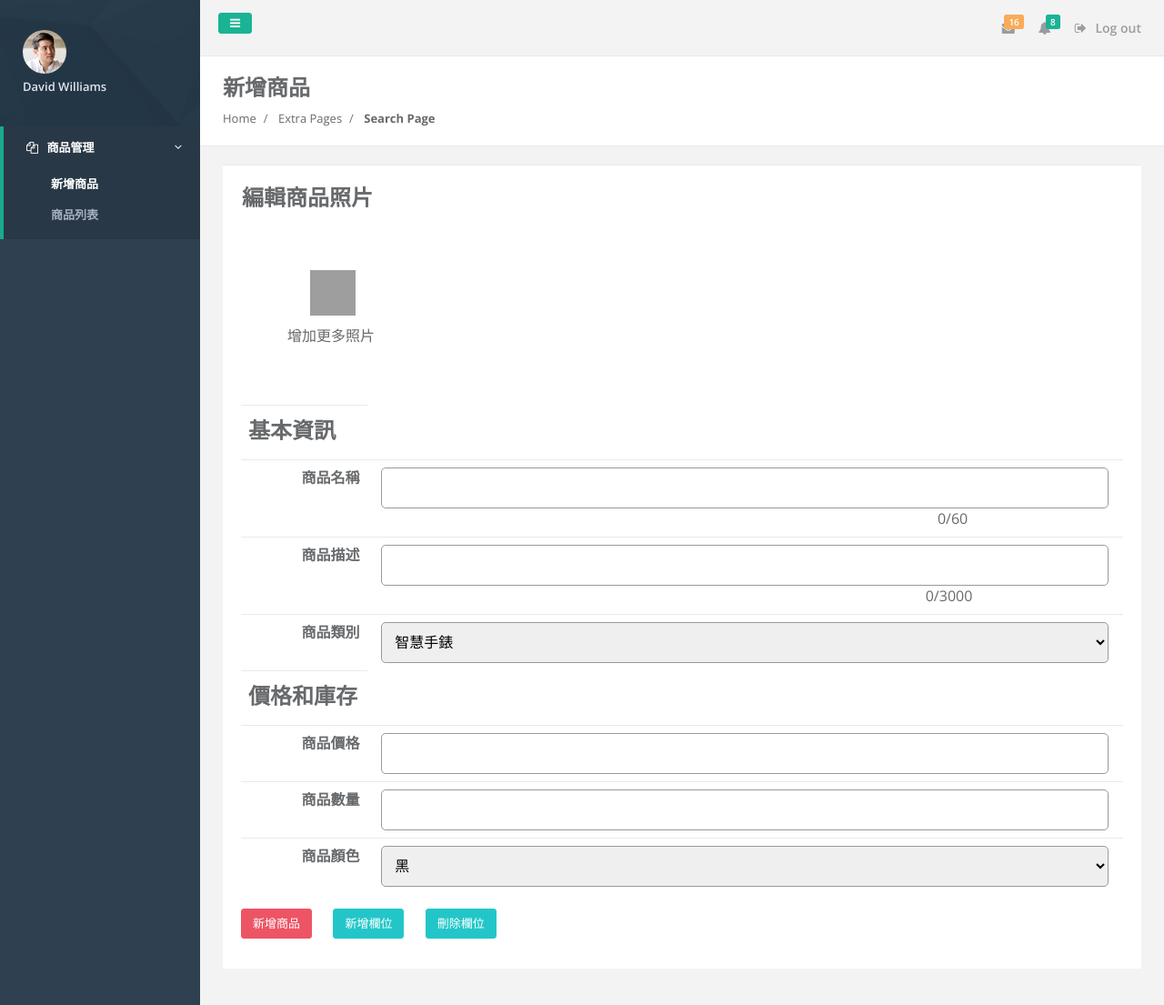
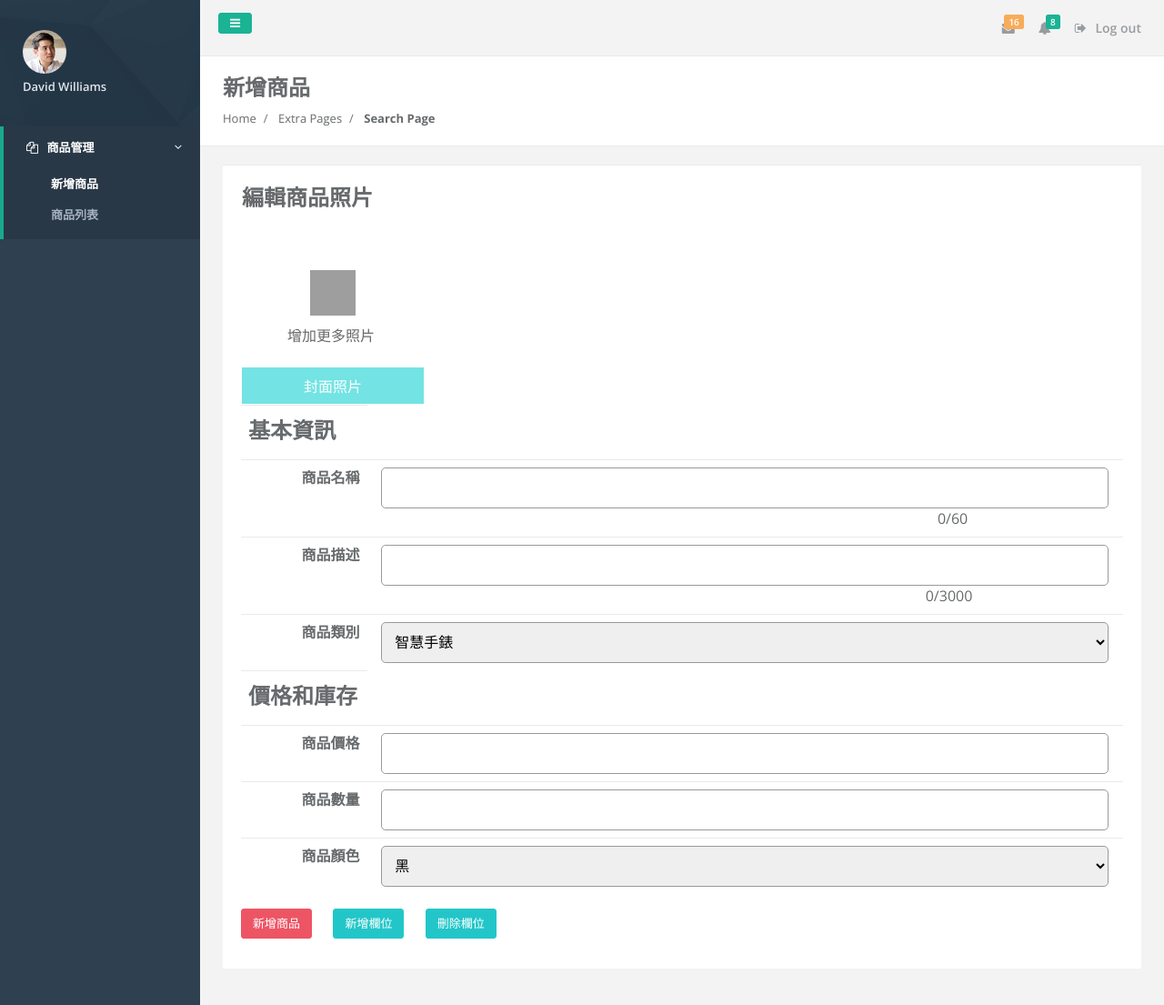
Before and after one commit to ChinShian/PHP, a PHP site: page /commodity.php in a window 1280 px wide. Shown: the top 1105 px of the page at 91% size. Run offline with PHP 8.4, Linux system fonts and the light colour scheme; grey boxes are pictures that could not be loaded.

Commit message:
Cover photo

```diff
--- a/button.php
+++ b/button.php
@@ -4,6 +4,8 @@
     <meta charset="UTF-8">
     <title>button</title>
     <script src="https://ajax.googleapis.com/ajax/libs/jquery/3.4.1/jquery.min.js"></script>
+
+
     <script>
     $(document).on('click','button#btn_new', function(){
               $('div.formtable').append(`
@@ -18,6 +20,9 @@
                                             <div class="inputimg">
                                                 <span>增加更多照片</span>
                                                     <img class="output" height="200" width="200" style="display:none">
+                                                    <div class="Coverphoto">
+                                                        <p style="color:#FFF;text-align:center;margin-top:8px">封面照片</p>
+                                                    </div>
                                                     <input  type="file" name="itemImg[]" value="" class="openFile" multiple>
                                             </div>
                                         </td>
@@ -246,19 +251,6 @@
                 })
             })
 
-            // $(document).on('change','td.cross',function(){
-            //         $("thead.tobodycross").append(`
-            //             <tr  class="inputimgss">
-            //                 <td class="cross">
-            //                     <div class="inputimg">
-            //                         <span>增加更多照片</span>
-            //                             <img class="output" height="200" width="200" style="display:none">
-            //                             <input  type="file" name="multipleImageImg[]" value="" class="openFile" multiple>
-            //                     </div>
-            //                 </td>
-            //             </tr>
-            //         `)
-            // })
     </script>
 </head>
 <body>
--- a/commodity.php
+++ b/commodity.php
@@ -79,6 +79,14 @@
               border-radius:5px;
               width:800px;
               height:45px;
+          }
+          .Coverphoto{
+              position:absolute;
+              width:200px;
+              height:40px;
+              background:rgba(80,220,220,0.8);
+              left:0%;
+              top:80%;
           }
     </style>
 
@@ -174,12 +182,14 @@
                                        <th><h2>編輯商品照片</h2></th>
                                     </tr>
                                     <thead id="mythead" class="tobodycross" >
-                                    <tr class="inputimgss">
+                                    <tr>
                                         <td class="cross">
                                             <div class="inputimg">
-
-                                                <span>增加更多照片</span>
+                                                    <span>增加更多照片</span>
                                                     <img class="output" height="200" width="200" style="display:none">
+                                                    <div class="Coverphoto">
+                                                        <p style="color:#FFF;text-align:center;margin-top:8px">封面照片</p>
+                                                    </div>
                                                     <input  type="file" name="itemImg[]" value="" class="openFile" multiple>
                                             </div>
                                         </td>
--- a/productlist.php
+++ b/productlist.php
@@ -135,7 +135,6 @@ $totalCatogories = $pdo->query($sqlTotalCatogories)->fetch(PDO::FETCH_NUM)[0];
                             </a>
                         </li>
                     </ul>
-
                 </nav>
             </div>
             <!-- 標題 -->
```
Also changed, not shown: 123.html (added, +72 -0 lines).
